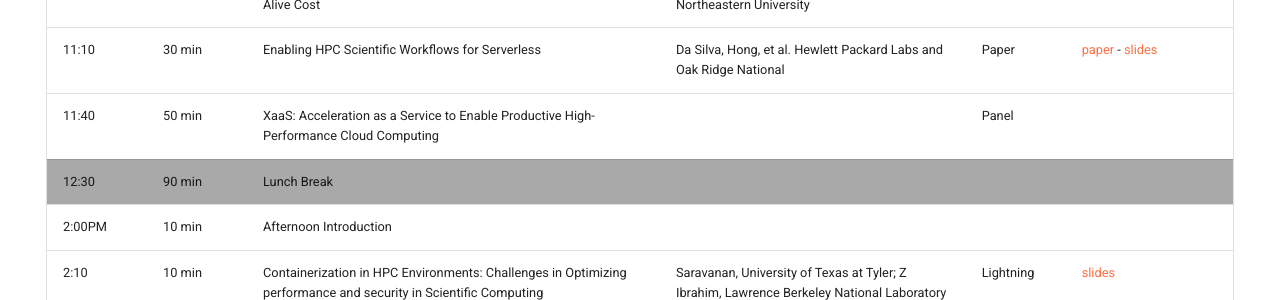
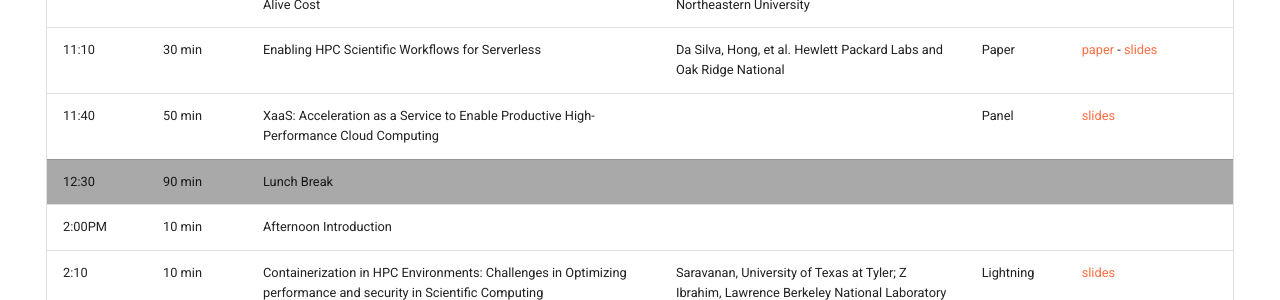
Before and after one commit to supercontainers/canopie-hpc, an MkDocs documentation site: the page built from docs/program.md, in a window 1280 px wide and 900 px high, scrolled down 617 px. Shown: the part 152-452 px from the top of the window. Built offline with MkDocs 1.6.1 and Material for MkDocs 9.7.7, drawn with Linux system fonts in a browser that asks for light colours; comment, search, counter and statistics services are not loaded.

Commit message:
Added slides for 2024 panel

```diff
--- a/docs/program.md
+++ b/docs/program.md
@@ -80,7 +80,7 @@ Sunday, November 17th, 2024
         <td>XaaS: Acceleration as a Service to Enable Productive High-Performance Cloud Computing</td>
         <td></td>
         <td>Panel</td>
-        <td></td>
+        <td><a href="https://github.com/supercontainers/canopie-hpc/blob/main/docs/slides/canopie_xaas_panel_expanded.pdf">slides</a></td>
     </tr>
     <tr style="background-color:#A9A9A9">
         <td>12:30</td>
```
Also changed, not shown: 1 other file.
